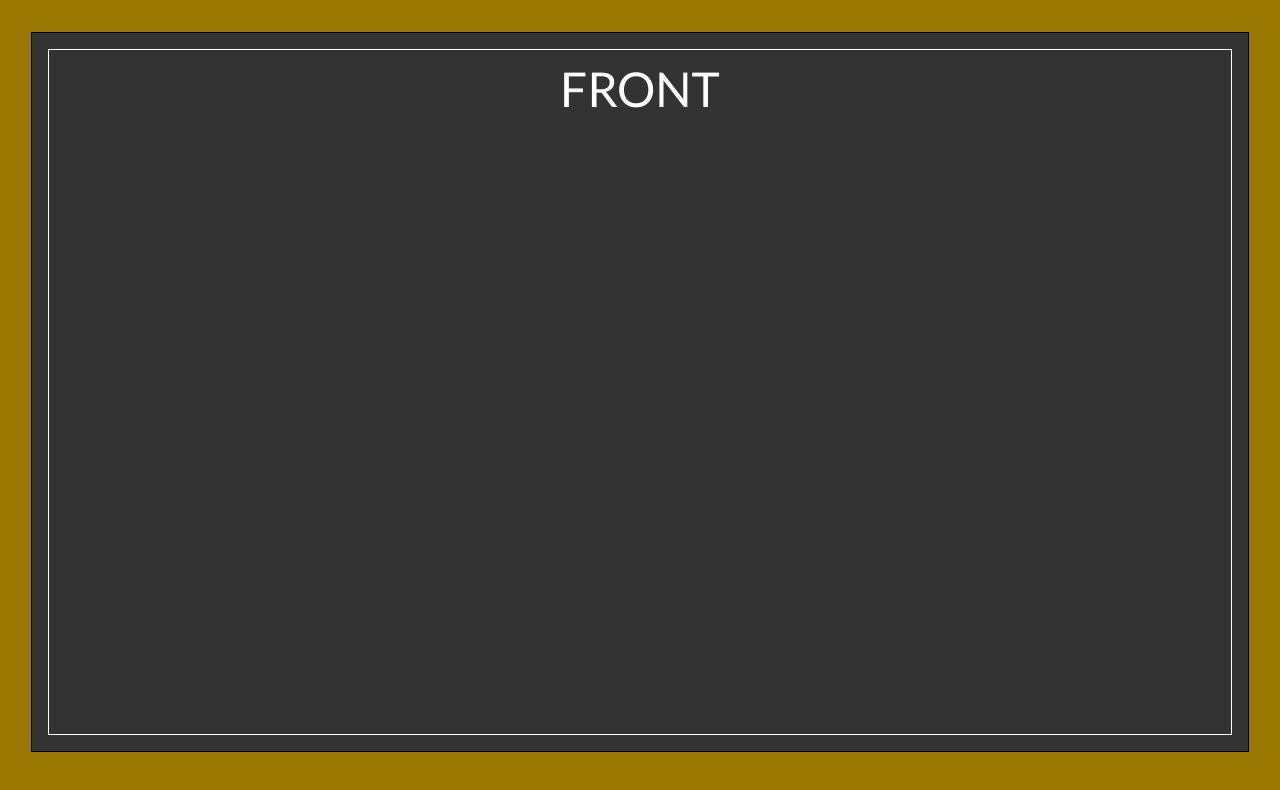
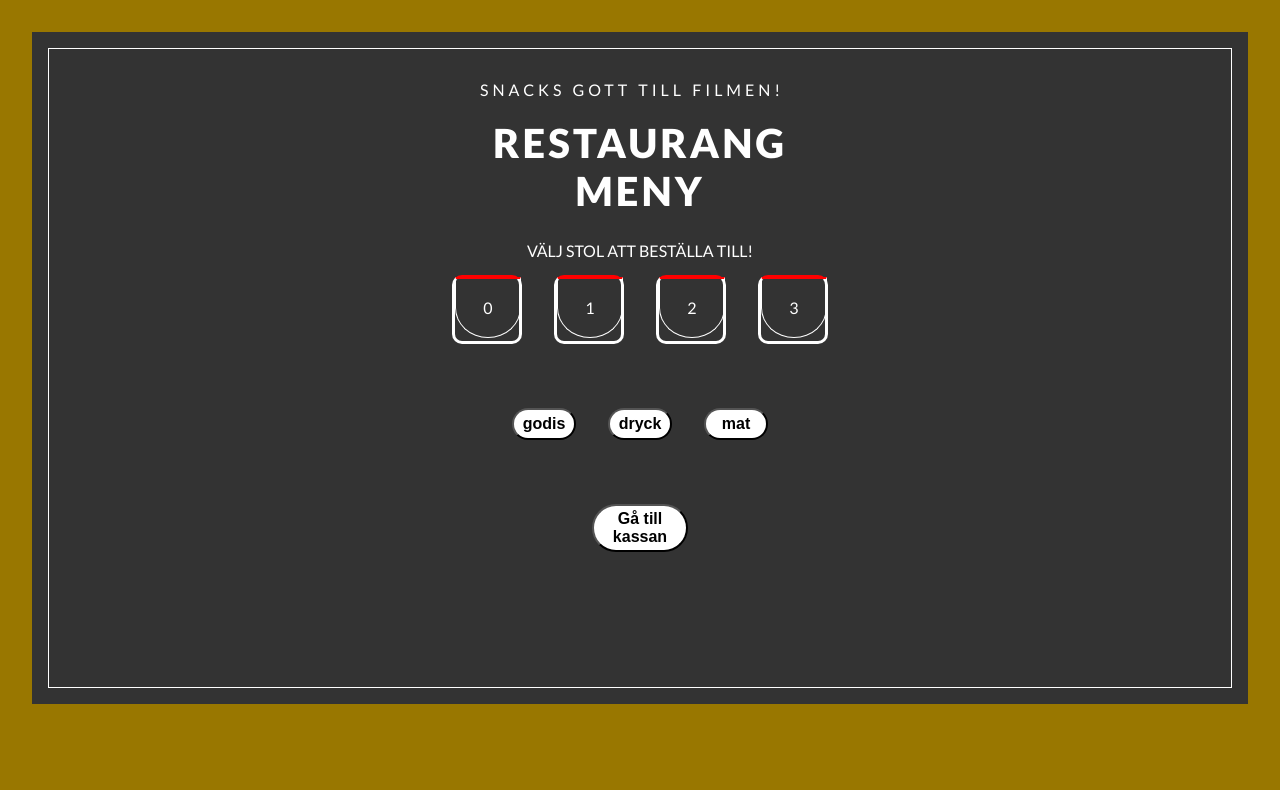
Before and after one commit to casparsylwan/movienight, an Angular app: page /restu in a window 1280 px wide. Shown: the top 790 px of the page. Built offline with nearby package versions, Linux system fonts and the light colour scheme.

Commit message:
spinning and order

```diff
--- /dev/null
+++ b/src/app/models/RestaurantItem.ts
@@ -0,0 +1,20 @@
+export class RestaurantItem{
+
+    items:{type:string, name:string, price:number }[] =[
+          {type:'food', name:"Hamburgare", price: 65},
+          {type:'food', name:"Vegodelux", price: 85},
+          {type:'food',name:"Pizza", price: 97},
+          {type:'food',name:"Padthai",price:65},
+
+          {type:'drink', name:"Zingo", price:20},
+          {type:'drink',name:"Pepsi", price:25 },
+          {type:'drink',name:"Cuba-Cola",price: 15},
+          {type:'drink',name:"Juice", price:10},
+
+          {type:"candy", name:"Bilar", price:20 },
+          {type:"candy",name:"Hallon båtar ", price:15},
+          {type:"candy",name:"Popcorn XXL", price:35 },
+          {type:"candy",name:"Popcorn Medium", price:15 },
+          {type:'candy',name:"Popcorn liten", price:15 }
+    ]
+}
--- a/src/app/pages/components/restaurant/restaurant.component.css
+++ b/src/app/pages/components/restaurant/restaurant.component.css
@@ -10,13 +10,14 @@
     min-height: 100vh;
 
 
+
+
 }
 
 .scen{
 
-    margin:2rem 0 3rem 0;
+    margin:2rem 0rem 3rem 0rem;
     width: 95%;
-    border: 1px solid black;
 }
 
 .card{
@@ -24,10 +25,11 @@
     height: 100%;
     transition: transform 3s;
     transform-style: preserve-3d;
+    transform-origin: center right;
 }
 
 .card.is-flipped{
-    transform: rotateY(.5turn);
+    transform: translateX(-100%) rotateY(-180deg);
 }
 
 .card-front, .card-back, .card-b{
@@ -36,6 +38,10 @@
     bottom: 0;
     left:0;
     right: 0;
+    min-height: 80vh;
+    height: fit-content;
+    padding-bottom: 2rem;
+    padding-left: 1.5rem;
     transform-style: preserve-3d;
     backface-visibility: hidden;
 
@@ -46,8 +52,28 @@
     text-align: center;
     background: #333;
     color: #fff;
+    text-transform: uppercase;
+
 
 }
+
+
+.card-back, .card-b{
+    background: #777;
+    color:#fff;
+    transform: rotateY(.5turn);
+}
+
+.card-back.is-flipped{
+    z-index: 1;
+}
+
+.card-b{
+    z-index: -1;
+}
+
+/*---------Cards content----  -----*/
+/*----Front page-------*/
 
 .card-front::before, .card-back::before{
     content: "";
@@ -57,29 +83,223 @@
     bottom: 1rem;
     left: 1rem;
     right: 1rem;
-    border: 1px solid #fff;
-    transform: translateZ(3rem);
+    border: 1px solid currentColor;
+    transform: translateZ(0.5rem), border 1s;
 }
 
-.card-front h2{
-    margin: 2rem 0 0 0;
-    font-size: 3rem;
-    transform: translateZ(9rem);
+.card-front{
+
+    padding:2rem 1.5rem 0rem 1.5rem;
+    background: #333;
+
+    text-transform: uppercase;
+    text-align: center;
+    color: #fff;
 }
 
-.card-back, .card-b{
-    background: #777;
-    color:#fff;
-    transform: rotateY(.5turn);
+
+.content-front{
+    display: flex;
+    flex-direction: column;
 }
 
-.card-back.is-flipped{
-    z-index: -1;
+
+
+.front-title{
+    padding: 0.5rem 0rem 0rem 0rem;
+    font-size: 2.5rem;
+    font-weight: bold;
+    letter-spacing: 3px;
+    transform: translateZ(9rem);
+
 }
 
-.card-b{
-    z-index: 1;
+.front-subtitle{
+    order:-1;
+    padding:1rem 1rem 1rem 0rem;
+    letter-spacing: 4px;
+    line-height: 1.2rem;
+    transform: translateZ(6rem);
+    white-space: nowrap;
+
 }
+
+/*--Front-chairs---*/
+
+.seats{
+    margin: 2rem;
+}
+
+.chair{
+
+    display: inline-block;
+
+
+    border: solid #fff 3px;
+    border-top: 2px solid #f00;
+    border-radius: 10px;
+
+    width: 4rem;
+    height: 4rem;
+
+    margin: 1rem;
+
+    cursor: pointer;
+    transform: translateZ(4rem);
+
+    animation: go-home ease-in 1s;
+  }
+
+  .inner-chair{
+
+    width: 100%;
+    height: 90%;
+
+    display: flex;
+
+    align-items: center;
+    justify-content: center;
+
+    border: 1px solid #fff;
+    border-top: 2px solid #f00;
+    border-bottom-left-radius: 100%;
+    border-bottom-right-radius: 100%;
+  }
+
+  .chair.active{
+
+    transform: translateZ(6rem) rotate(540deg);
+    background-color: rgba(255, 0, 0, 0.8);
+    animation: rotate360 3s;
+  }
+
+  .chair.chair.active p{
+    transform: rotate(180deg);
+  }
+
+  .btn{
+    background-color: #fff;
+
+    height: 2rem;
+    width: 4rem;
+
+    border-radius: 2rem;
+    font-size: 1rem;
+    font-weight: bold;
+    transform: translateZ(1rem);
+
+    margin: 1rem;
+
+    transition: transform ease-in 500ms, background-color ease-in 1s;
+  }
+
+  .btn:active{
+      transform: scale(0.9);
+      background-color: #0ff;
+
+
+  }
+
+  .btn.checkout{
+    margin-top: 3rem;
+    height: 3rem;
+    width: 6rem;
+    transform: translateZ(3rem);
+    animation: show 2s;
+  }
+
+  .btn.is-flipped{
+      display: none;
+
+  }
+
+
+/*----Back----*/
+
+/*--shoping--*/
+
+table{
+    margin: 2rem auto;
+    padding:2rem 1.5rem 2rem 1.5rem;
+}
+
+tr{
+    height: 4rem;
+}
+
+
+th, td{
+    text-align: start;
+}
+
+th{
+    font-weight: bold;
+    font-weight: 1.5rem;
+}
+
+thead th:nth-child(1) {
+    width: 50%;
+    font-weight: 2rem;
+    font-size: 2rem;
+    height: 4rem;
+  }
+  thead th:nth-child(2) {
+    width: 15%;
+    font-weight: 2rem;
+    font-size: 2rem;
+  }
+
+  thead th:nth-child(3) {
+    width: 15%;
+    font-weight: 2rem;
+    font-size: 2rem;
+  }
+
+
+.shopping{
+    display: flex;
+    flex-direction: column;
+}
+
+.add, .remove{
+    border-radius: 100%;
+    text-align: center;
+    margin: 0 1rem 0 1rem;
+}
+
+.add{
+    background-color: #f00;
+}
+
+.remove{
+    background-color: #00f;
+}
+
+
+/*---keyframes---*/
+@keyframes rotate360 {
+
+    0%{ transform: rotate(0deg); background-color: none;}
+    100%{transform: rotate(540deg); background-color: rgba(255, 0, 0, 0.8);}
+
+  }
+
+  @keyframes go-home {
+
+    0%{ transform: rotate(540deg); background-color: rgba(255, 0, 0, 0.8);}
+    100%{transform: rotate(0deg); background-color: none; }
+
+  }
+
+  @keyframes show{
+      from{
+          opacity: 0;
+      }
+      to{
+          opacity: 1;
+      }
+  }
+
 
  /*
   .card {
--- a/src/app/pages/components/restaurant/restaurant.component.html
+++ b/src/app/pages/components/restaurant/restaurant.component.html
@@ -1,15 +1,73 @@
 <div class="wrapper">
-    <div (click)="flip()" class="scen">
+    <div class="scen">
         <div [className]="card">
             <div class="card-front">
-               <h2>FRONT</h2>
+                <div [className]="contentFront">
+                    <h2 class="front-title">Restaurang</h2>
+                    <h2 class="front-title">MENY</h2>
+                    <p class="front-subtitle">Snacks gott till filmen!</p>
+                </div>
+                <div class="seats">
+
+                    <h3>{{ subHeading }}</h3>
+
+                    <div [ngClass]="( chair == customer.seat)? 'chair active' : 'chair'"
+                        *ngFor="let customer of customers;let i = index" (click)="getCustomer(customer.seat)">
+                        <a>
+
+                            <div class="inner-chair">
+                                <p>{{ customer.seat }}</p>
+                            </div>
+                        </a>
+                    </div>
+
+                </div>
+                <div class="btn-box">
+                    <button
+                        (click)="setItem('candy')"
+                        class="btn">
+                        godis
+                    </button>
+                    <button
+                        (click)="setItem('drink')"
+                        class="btn">
+                        dryck
+                    </button>
+                    <button
+                        (click)="setItem('food')"
+                        class="btn">
+                        mat
+                    </button>
+                </div>
+                <button [className]= "btnCheck">
+                    Gå till kassan
+                </button>
+
+
             </div>
-            <div [className]="back">
-               <h2>BACK</h2>
+            <div (click)="flip()" [className]="back">
+                <table>
+                    <thead>
+                        <tr>
+                            <th>Vara</th>
+                            <th>Pris</th>
+                            <th></th>
+                        </tr>
+                    </thead>
+                    <tbody>
+                        <tr *ngFor="let item of sortItem()">
+                            <th>{{ item.name }}</th>
+                            <td>{{ item.price }} kr</td>
+                            <td class="shopping"><span class="add">+</span><span class="remove">-</span></td>
+                        </tr>
+                    </tbody>
+                </table>
             </div>
-            <div class="card-b">
-                <h2>2 Caspar</h2>
+
+            <div (click)="flip()" class="card-b">
+                <h2 (click)="flip()">2 Caspar</h2>
             </div>
+
         </div>
     </div>
 </div>
@@ -47,3 +105,24 @@
     </div>
 </div>
 -->
+
+
+
+<!--
+                    <h3>{{ titleSubHeading  }}</h3>
+                    <div class="seats">
+
+                        <div [ngClass]="( chair == customer.seat)? 'chair active' : 'chair'"
+                        *ngFor="let customer of customers;let i = index"
+                        (click)="getCustomer(customer.seat )" >
+                            <a>
+
+                                    <div class="inner-chair">
+                                        <p>{{ customer.seat }}</p>
+                                    </div>
+                            </a>
+
+
+                        </div>
+                </div>
+                -->
--- a/src/app/pages/components/restaurant/restaurant.component.ts
+++ b/src/app/pages/components/restaurant/restaurant.component.ts
@@ -1,4 +1,6 @@
-import { Component, OnInit } from '@angular/core';
+import { Component, OnInit, Input, EventEmitter, Output } from '@angular/core';
+import { Customer } from '../../../models/Customer';
+import { RestaurantItem } from '../../../models/RestaurantItem';
 
 @Component({
   selector: 'app-restaurant',
@@ -6,27 +8,133 @@ import { Component, OnInit } from '@angular/core';
   styleUrls: ['./restaurant.component.css']
 })
 export class RestaurantComponent implements OnInit {
+  @Input()  customers:Customer[];
+  @Output() customersEvent = new EventEmitter();
+            items:RestaurantItem = new RestaurantItem();
+
+  //Headlines
+  titleSubHeading:string = "Mat, dryck och godis";
+  subHeading:string ="Välj stol att beställa till!";
 
   //card
   card:string = "card";
-  back:string = "card-back"
+  back:string = "card-back";
+  contentFront:string = "content-front";
+  btnCheck:string = "btn checkout";
+
+  //Heading choice
+  chair:number = -1;
+  id:number = -1;
+
+  //CustomerVariables
+  totalSum:number = 0;
+
+  //TableVariables
+  itemChoice:string;
 
   constructor() { }
 
   ngOnInit(): void {
+
+    console.log(this.items);
+
+    if(this.customers == null){
+      this.forDevOnly();
+    }
+
+
+  }
+
+  public forDevOnly(){
+
+    let customer:Customer = new Customer();
+    let customer2:Customer = new Customer();
+    let customer3:Customer = new Customer();
+    let customer4:Customer = new Customer();
+
+    customer.seat = 0;
+    customer2.seat = 1;
+    customer3.seat = 2;
+    customer4.seat = 3;
+    this.customers = [customer, customer2, customer3, customer4];
+
   }
 
   public flip(){
 
     if(this.card=="card"){
       this.card = "card is-flipped"
-    }else if(this.card=="card" && this.back=="card-back"){
-      this.card = "card is-flipped";
-      this.back = "card-back is-fliped";
+      this.back = "card-back is-flipped";
+      this.contentFront = "content-front is-flipped";
+      this.btnCheck = "btn checkout is-flipped";
+
     }else{
       this.card = "card"
+      this.back = "card-back";
+      this.contentFront = "content-front";
+      this.btnCheck = "btn checkout";
+      console.log(this.back);
     }
 
   }
 
+  public getCustomer( seat:number ){
+    console.log("Hej");
+    if(this.chair === seat){
+
+      this.chair = -1;
+      this.subHeading ="Välj stol att beställa till!";
+      console.log(seat);
+
+    }else{
+
+      this.chair = seat;
+      this.subHeading = "Beställ mat till stol: " + seat;
+      console.log(seat + " +1");
+      }
+  }
+
+  public setItem(item:string){
+    this.itemChoice = item;
+    this.flip();
+  }
+
+  public sortItem(){
+
+    return this.items.items.filter(product => product.type===this.itemChoice);
+  }
+
+  public  buyCandy(candy:any){
+
+    console.log("hej");
+    console.log(candy);
+    this.customers[this.id].orderList.push(candy);
+    this.customers[this.id].calcSum();
+    this.calcTotalSum()
+     this.customersEvent.emit(this.customers);
+
+  }
+
+  public removeCandy(candy:any){
+    console.log(candy);
+    let index = this.customers[this.id].orderList.indexOf(candy);
+    if(index != -1){
+      console.log(this.customers[this.id])
+      this.customers[this.id].orderList.splice(index, 1);
+      this.customers[this.id].calcSum();
+      this.calcTotalSum()
+      this.customersEvent.emit(this.customers);
+    }
+    this.calcTotalSum()
+
+  }
+
+  public calcTotalSum(){
+
+    this.totalSum = 0;
+    this.customers.forEach(customer => this.totalSum = this.totalSum + customer.totalSum)
+
+  }
+
+
 }
--- a/src/app/pages/parent/front/front.component.html
+++ b/src/app/pages/parent/front/front.component.html
@@ -23,6 +23,8 @@
             *ngIf="numberOfTicketChoosen && !seatChoosenBolean">
         </app-cinema>
         <app-restaurant
+            [customers]="customers"
+            (customersEvent)="customers=$event"
             *ngIf="seatChoosenBolean">
         </app-restaurant>
         <app-checkout *ngIf="false"></app-checkout>
```
